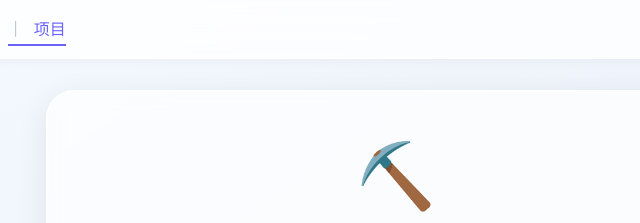
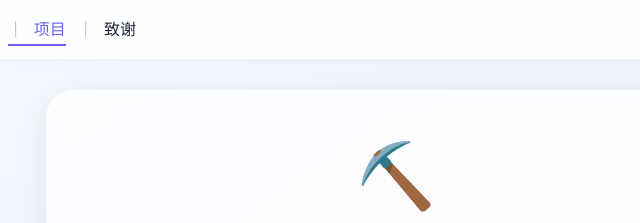
Before and after one commit to Grass114/Grass114.github.io, a plain HTML site: page mcskin3d.html in a window 1280 px wide. Shown: the top 223 px of the page, 244-884 px from the left. Drawn offline with Linux system fonts and the light colour scheme; a web font is replaced by a local one.

Commit message:
Add files via upload

```diff
--- a/mcskin3d.html
+++ b/mcskin3d.html
@@ -347,6 +347,7 @@
     <div class="top-bar">
         <a href="index.html" class="site-title">BlueCat114 官方网站</a>
         <a href="project.html" class="nav-link active">项目</a>
+        <a href="thankyou.html" class="nav-link">致谢</a>
     </div>
 
     <div class="main">
```
